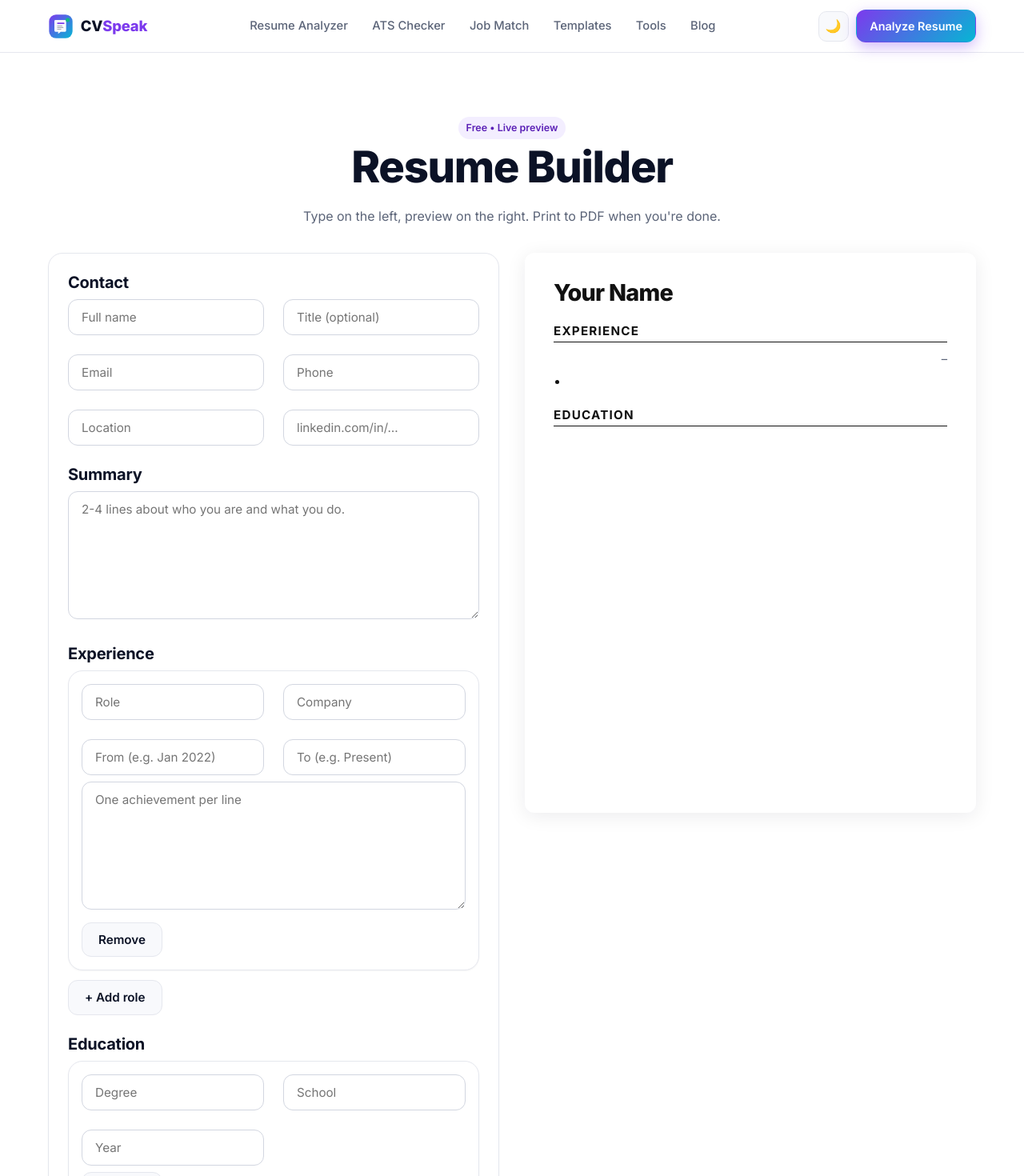
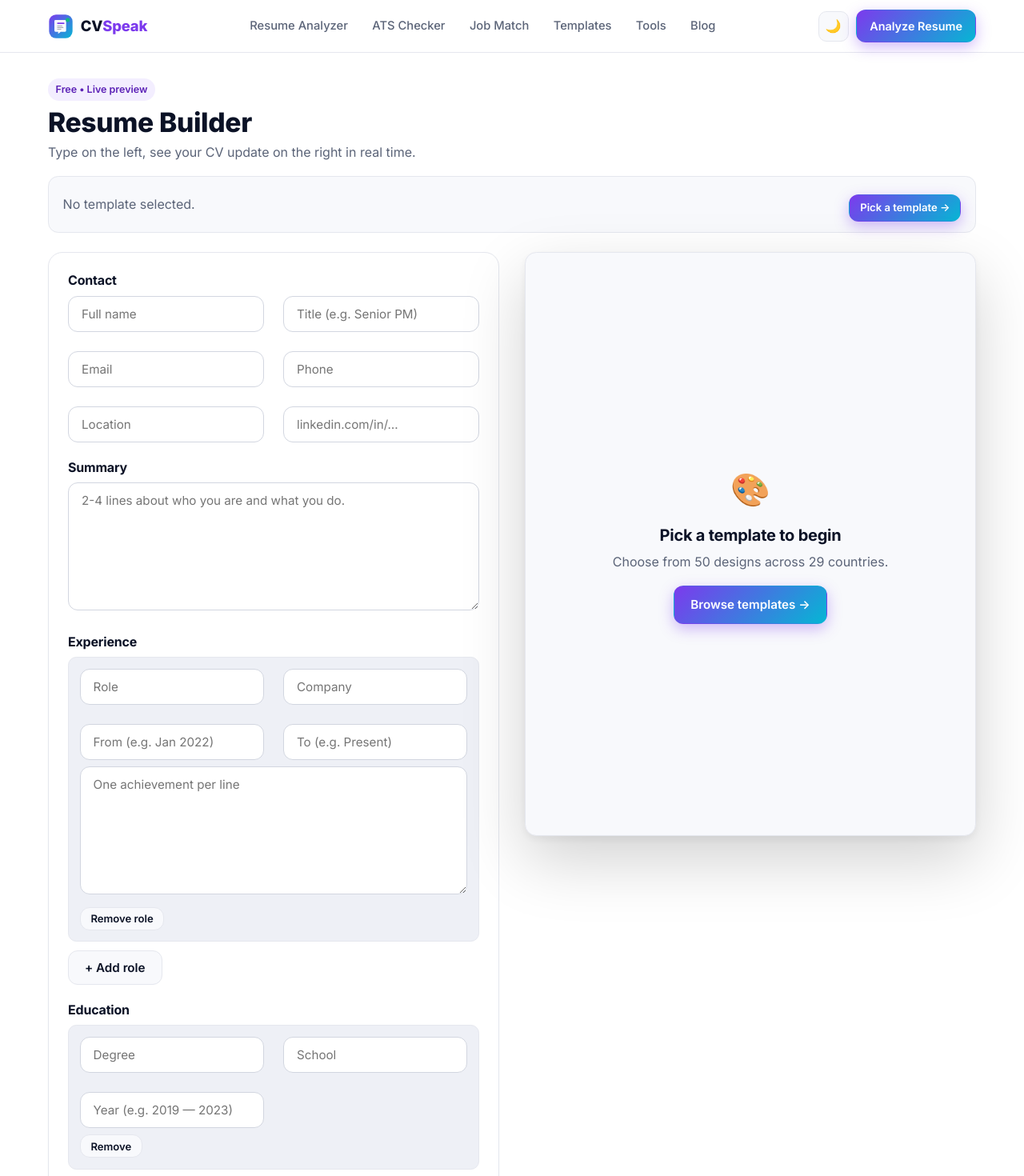
Before and after one commit to iamkamranrafiq/cvspeak-web, an Angular app: page /resume-builder in a window 1280 px wide. Shown: the top 1470 px of the page at 80% size. Built offline with nearby package versions, Linux system fonts and the light colour scheme.

Commit message:
templates changes

```diff
--- a/src/app/features/resume-builder/resume-builder.component.ts
+++ b/src/app/features/resume-builder/resume-builder.component.ts
@@ -1,7 +1,14 @@
 import { CommonModule } from '@angular/common';
-import { Component, OnInit, inject, signal, computed } from '@angular/core';
+import { Component, OnInit, inject, signal } from '@angular/core';
 import { FormsModule } from '@angular/forms';
+import { ActivatedRoute, RouterLink } from '@angular/router';
+import { ApiService } from '@core/services/api.service';
 import { SeoService } from '@core/services/seo.service';
+import { TemplateSummary } from '@core/models/api.models';
+import { TemplatePreviewComponent } from '@shared/components/template-preview/template-preview.component';
+import { SampleResume } from '@features/templates/data/sample-resumes';
+import { COUNTRY_BY_CODE } from '@features/templates/data/countries';
+import { CATEGORIES } from '@features/templates/data/categories';
 
 interface ExperienceItem { role: string; company: string; from: string; to: string; bullets: string; }
 interface EducationItem  { degree: string; school: string; year: string; }
@@ -9,140 +16,261 @@ interface EducationItem  { degree: string; school: string; year: string; }
 @Component({
   selector: 'app-resume-builder',
   standalone: true,
-  imports: [CommonModule, FormsModule],
+  imports: [CommonModule, FormsModule, RouterLink, TemplatePreviewComponent],
   template: `
-    <section class="section">
+    <section class="builder-section">
       <div class="container">
-        <header class="text-center" style="margin-bottom: 2rem;">
-          <div class="badge">Free • Live preview</div>
-          <h1>Resume Builder</h1>
-          <p class="text-muted">Type on the left, preview on the right. Print to PDF when you're done.</p>
+        <!-- Header -->
+        <header class="builder-head">
+          <div>
+            <div class="badge">Free • Live preview</div>
+            <h1>Resume Builder</h1>
+            <p class="text-muted">Type on the left, see your CV update on the right in real time.</p>
+          </div>
+
+          <!-- Template chip -->
+          <div class="template-chip" *ngIf="template() as t">
+            <div class="template-chip__swatch"
+                 [style.background]="t.palette?.primary"
+                 [style.box-shadow]="'0 0 0 4px ' + (t.palette?.accent || '#7c3aed') + '33'"></div>
+            <div class="template-chip__meta">
+              <p class="kicker">Template</p>
+              <h4>{{ t.name }}</h4>
+              <p class="text-muted">{{ COUNTRY_BY_CODE[t.countryCode ?? '']?.flag }} {{ catLabel(t.category) }}</p>
+            </div>
+            <a routerLink="/templates" class="link" style="margin-left: auto;">Change →</a>
+          </div>
+
+          <div class="template-chip template-chip--missing" *ngIf="!template() && !loading()">
+            <p class="text-muted" style="margin: 0;">No template selected.</p>
+            <a routerLink="/templates" class="btn btn--primary btn--sm">Pick a template →</a>
+          </div>
         </header>
 
+        <!-- Two-column layout -->
         <div class="builder">
-          <!-- FORM -->
-          <div class="builder__form card" style="padding: 1.5rem;">
+          <!-- ============================ FORM ============================ -->
+          <div class="builder__form card">
             <h3>Contact</h3>
             <div class="grid grid-2">
               <input class="input" placeholder="Full name"        [(ngModel)]="name">
-              <input class="input" placeholder="Title (optional)" [(ngModel)]="title">
+              <input class="input" placeholder="Title (e.g. Senior PM)" [(ngModel)]="title">
               <input class="input" placeholder="Email"            [(ngModel)]="email">
               <input class="input" placeholder="Phone"            [(ngModel)]="phone">
               <input class="input" placeholder="Location"         [(ngModel)]="location">
               <input class="input" placeholder="linkedin.com/in/…" [(ngModel)]="linkedin">
             </div>
 
-            <h3 style="margin-top: 1.5rem;">Summary</h3>
-            <textarea class="textarea" rows="4" [(ngModel)]="summary" placeholder="2-4 lines about who you are and what you do."></textarea>
+            <h3>Summary</h3>
+            <textarea class="textarea" rows="4" [(ngModel)]="summary"
+                      placeholder="2-4 lines about who you are and what you do."></textarea>
 
-            <h3 style="margin-top: 1.5rem;">Experience</h3>
-            <div *ngFor="let e of experience(); let i = index" class="card" style="padding: 1rem; margin-bottom: .75rem;">
+            <h3>Experience</h3>
+            <div *ngFor="let e of experience(); let i = index" class="sub-card">
               <div class="grid grid-2">
                 <input class="input" placeholder="Role"    [(ngModel)]="e.role">
                 <input class="input" placeholder="Company" [(ngModel)]="e.company">
                 <input class="input" placeholder="From (e.g. Jan 2022)" [(ngModel)]="e.from">
                 <input class="input" placeholder="To (e.g. Present)"    [(ngModel)]="e.to">
               </div>
-              <textarea class="textarea" rows="4" style="margin-top:.5rem;" placeholder="One achievement per line" [(ngModel)]="e.bullets"></textarea>
-              <button class="btn btn--ghost" style="margin-top:.5rem;" (click)="removeExperience(i)">Remove</button>
+              <textarea class="textarea" rows="4" style="margin-top:.5rem;"
+                        placeholder="One achievement per line"
+                        [(ngModel)]="e.bullets"></textarea>
+              <button class="btn btn--ghost btn--sm" (click)="removeExperience(i)">Remove role</button>
             </div>
             <button class="btn btn--ghost" (click)="addExperience()">+ Add role</button>
 
-            <h3 style="margin-top: 1.5rem;">Education</h3>
-            <div *ngFor="let ed of education(); let i = index" class="card" style="padding: 1rem; margin-bottom:.75rem;">
+            <h3>Education</h3>
+            <div *ngFor="let ed of education(); let i = index" class="sub-card">
               <div class="grid grid-2">
                 <input class="input" placeholder="Degree" [(ngModel)]="ed.degree">
                 <input class="input" placeholder="School" [(ngModel)]="ed.school">
-                <input class="input" placeholder="Year"   [(ngModel)]="ed.year">
+                <input class="input" placeholder="Year (e.g. 2019 — 2023)" [(ngModel)]="ed.year">
               </div>
-              <button class="btn btn--ghost" style="margin-top:.5rem;" (click)="removeEducation(i)">Remove</button>
+              <button class="btn btn--ghost btn--sm" (click)="removeEducation(i)">Remove</button>
             </div>
             <button class="btn btn--ghost" (click)="addEducation()">+ Add degree</button>
 
-            <h3 style="margin-top: 1.5rem;">Skills</h3>
-            <textarea class="textarea" rows="3" [(ngModel)]="skills" placeholder="Comma-separated: TypeScript, Angular, RxJS, …"></textarea>
+            <h3>Skills</h3>
+            <textarea class="textarea" rows="3" [(ngModel)]="skills"
+                      placeholder="Comma-separated: TypeScript, Angular, RxJS, …"></textarea>
 
-            <div class="row" style="margin-top: 1.5rem;">
-              <button class="btn btn--primary" (click)="print()">Download as PDF</button>
+            <div class="builder__cta">
+              <button class="btn btn--primary" (click)="print()">⬇ Download as PDF</button>
             </div>
           </div>
 
-          <!-- PREVIEW -->
+          <!-- ============================ PREVIEW ============================ -->
           <div class="builder__preview" id="preview">
-            <div class="resume-page">
-              <header class="resume-header">
-                <h1>{{ name || 'Your Name' }}</h1>
-                <p class="resume-header__title">{{ title }}</p>
-                <p class="resume-header__contact">
-                  <span *ngIf="email">{{ email }}</span>
-                  <span *ngIf="phone"> · {{ phone }}</span>
-                  <span *ngIf="location"> · {{ location }}</span>
-                  <span *ngIf="linkedin"> · {{ linkedin }}</span>
-                </p>
-              </header>
-
-              <section *ngIf="summary">
-                <h2>Summary</h2>
-                <p>{{ summary }}</p>
-              </section>
-
-              <section *ngIf="experience().length">
-                <h2>Experience</h2>
-                <div *ngFor="let e of experience()" class="resume-item">
-                  <div class="resume-item__top">
-                    <strong>{{ e.role }}</strong>
-                    <span class="text-muted">{{ e.from }} – {{ e.to }}</span>
-                  </div>
-                  <div class="text-muted">{{ e.company }}</div>
-                  <ul>
-                    <li *ngFor="let b of (e.bullets || '').split('\\n')">{{ b }}</li>
-                  </ul>
+            <div class="preview-frame" *ngIf="template() as t; else noTemplate">
+              <app-template-preview [def]="t" [data]="resumeData()" [thumb]="false"></app-template-preview>
+            </div>
+            <ng-template #noTemplate>
+              <div class="preview-frame preview-frame--empty">
+                <div *ngIf="loading()" class="skel-shimmer" style="width:100%;height:100%;"></div>
+                <div *ngIf="!loading()" style="padding: 3rem; text-align: center;">
+                  <div style="font-size: 2.5rem; margin-bottom: .8rem;">🎨</div>
+                  <h3>Pick a template to begin</h3>
+                  <p class="text-muted" style="margin: .4rem 0 1rem;">Choose from 50 designs across 29 countries.</p>
+                  <a routerLink="/templates" class="btn btn--primary">Browse templates →</a>
                 </div>
-              </section>
-
-              <section *ngIf="education().length">
-                <h2>Education</h2>
-                <div *ngFor="let ed of education()" class="resume-item">
-                  <div class="resume-item__top">
-                    <strong>{{ ed.degree }}</strong>
-                    <span class="text-muted">{{ ed.year }}</span>
-                  </div>
-                  <div class="text-muted">{{ ed.school }}</div>
-                </div>
-              </section>
-
-              <section *ngIf="skills">
-                <h2>Skills</h2>
-                <p>{{ skills }}</p>
-              </section>
-            </div>
+              </div>
+            </ng-template>
           </div>
         </div>
       </div>
     </section>
   `,
-  styleUrl: './resume-builder.component.scss'
+  styles: [`
+    .builder-section { padding: 2rem 0 5rem; }
+
+    .builder-head { margin-bottom: 1.5rem; }
+    .builder-head h1 { margin: .4rem 0 .25rem; font-size: clamp(1.6rem, 3vw, 2.1rem); font-weight: 800; letter-spacing: -.01em; }
+    .kicker { color: var(--brand-500); font-size: .72rem; text-transform: uppercase; letter-spacing: .12em; font-weight: 700; margin: 0 0 .2rem; }
+
+    .template-chip {
+      margin-top: 1rem;
+      display: flex; align-items: center; gap: 1rem;
+      padding: .85rem 1.1rem; border-radius: .8rem;
+      background: var(--surface-1); border: 1px solid var(--border-soft);
+    }
+    .template-chip__swatch { width: 36px; height: 36px; border-radius: 10px; flex: 0 0 36px; }
+    .template-chip__meta h4 { margin: 0; font-size: 1rem; }
+    .template-chip__meta p  { margin: 0; font-size: .85rem; }
+    .template-chip--missing { justify-content: space-between; }
+    .link { color: var(--brand-500); font-weight: 600; text-decoration: none; }
+    .link:hover { text-decoration: underline; }
+
+    .builder { display: grid; grid-template-columns: 1fr 1fr; gap: 2rem; align-items: start; }
+    .builder__form { padding: 1.5rem; }
+    .builder__form h3 { margin: 1.3rem 0 .6rem; font-size: 1rem; font-weight: 700; }
+    .builder__form h3:first-child { margin-top: 0; }
+    .sub-card {
+      padding: .85rem; background: var(--surface-2); border-radius: .65rem;
+      border: 1px solid var(--border-soft); margin-bottom: .65rem;
+    }
+    .btn--sm { padding: .35rem .8rem; font-size: .82rem; margin-top: .5rem; }
+    .builder__cta { margin-top: 1.6rem; padding-top: 1.2rem; border-top: 1px solid var(--border-soft); }
+
+    .builder__preview { position: sticky; top: 84px; }
+    .preview-frame {
+      aspect-ratio: 8.5 / 11;
+      background: #f4f4f6;
+      border-radius: .9rem; overflow: hidden;
+      border: 1px solid var(--border-soft);
+      box-shadow: 0 30px 80px rgba(0,0,0,.18), 0 4px 12px rgba(0,0,0,.06);
+    }
+    .preview-frame--empty {
+      display: flex; align-items: center; justify-content: center;
+      background: var(--surface-1);
+    }
+    .skel-shimmer {
+      background: linear-gradient(90deg, #eee 0%, #f5f5f7 50%, #eee 100%);
+      background-size: 200% 100%;
+      animation: shimmer 1.4s linear infinite;
+    }
+    @keyframes shimmer { 0% { background-position: 200% 0; } 100% { background-position: -200% 0; } }
+
+    /* Print: only the preview goes to PDF */
+    @media print {
+      body * { visibility: hidden; }
+      #preview, #preview * { visibility: visible; }
+      #preview { position: absolute; left: 0; top: 0; width: 100%; }
+      .preview-frame { box-shadow: none; border: 0; aspect-ratio: auto; }
+    }
+
+    @media (max-width: 960px) {
+      .builder { grid-template-columns: 1fr; }
+      .builder__preview { position: relative; top: 0; }
+    }
+  `]
 })
 export class ResumeBuilderComponent implements OnInit {
-  private seo = inject(SeoService);
+  private route = inject(ActivatedRoute);
+  private api   = inject(ApiService);
+  private seo   = inject(SeoService);
 
+  // --- Form state ---
   name = ''; title = ''; email = ''; phone = ''; location = ''; linkedin = '';
   summary = ''; skills = '';
   experience = signal<ExperienceItem[]>([{ role: '', company: '', from: '', to: '', bullets: '' }]);
   education  = signal<EducationItem[]>([{ degree: '', school: '', year: '' }]);
 
+  // --- Template state ---
+  template = signal<TemplateSummary | null>(null);
+  loading  = signal(true);
+
+  readonly COUNTRY_BY_CODE = COUNTRY_BY_CODE;
+
+  /** Real user data shaped as SampleResume for the preview component.
+   *  Implemented as a plain method (not a computed signal) so Angular's
+   *  change detection picks up changes to the plain string fields (name,
+   *  title, …) on every keystroke — no manual signal bumping required.
+   *  When fields are blank we fall back to the template's sample data so
+   *  the user immediately sees what the design looks like. */
+  resumeData(): SampleResume | null {
+    const hasAny = this.name || this.title || this.summary || this.skills ||
+                   this.experience().some(e => e.role || e.company || e.bullets) ||
+                   this.education().some(e => e.degree || e.school);
+    if (!hasAny) return null;
+
+    return {
+      fullName: this.name || 'Your Name',
+      title:    this.title || '',
+      summary:  this.summary || '',
+      skills:   this.skills || '',
+      email:    this.email,
+      phone:    this.phone,
+      location: this.location,
+      linkedin: this.linkedin,
+      experience: this.experience()
+        .filter(e => e.role || e.company || e.bullets)
+        .map(e => ({
+          role:    e.role || 'Role',
+          company: e.company || 'Company',
+          dates:   [e.from, e.to].filter(Boolean).join(' — '),
+          bullets: (e.bullets || '').split('\n').map(s => s.trim()).filter(Boolean)
+        })),
+      education: this.education()[0]
+        ? {
+            degree: this.education()[0].degree || '',
+            school: this.education()[0].school || '',
+            dates:  this.education()[0].year   || ''
+          }
+        : { degree: '', school: '', dates: '' }
+    };
+  }
+
   ngOnInit(): void {
     this.seo.apply({
       title:       'Free Resume Builder — ATS-Friendly Templates | CVSpeak',
-      description: 'Build an ATS-friendly resume step by step with a live preview. Free, no signup. Export as PDF.',
+      description: 'Build an ATS-friendly resume step by step with a live themed preview. Free, no signup. Export as PDF.',
       canonical:   '/resume-builder'
+    });
+
+    // 1. Read ?template=<slug>
+    this.route.queryParamMap.subscribe(q => {
+      const slug = q.get('template');
+      if (!slug) { this.loading.set(false); return; }
+
+      // 2. Fetch templates and find the match.
+      this.loading.set(true);
+      this.api.listTemplates({ pageSize: 100 }).subscribe({
+        next: r => {
+          const hit = r.items.find(t => t.slug === slug) ?? null;
+          this.template.set(hit);
+          this.loading.set(false);
+        },
+        error: _ => { this.loading.set(false); }
+      });
     });
   }
 
-  addExperience(): void  { this.experience.update(a => [...a, { role: '', company: '', from: '', to: '', bullets: '' }]); }
+  addExperience():  void { this.experience.update(a => [...a, { role: '', company: '', from: '', to: '', bullets: '' }]); }
   removeExperience(i: number): void { this.experience.update(a => a.filter((_, idx) => idx !== i)); }
-  addEducation(): void   { this.education.update(a => [...a, { degree: '', school: '', year: '' }]); }
+  addEducation():   void { this.education.update(a => [...a, { degree: '', school: '', year: '' }]); }
   removeEducation(i: number): void { this.education.update(a => a.filter((_, idx) => idx !== i)); }
 
+  catLabel(slug: string): string { return CATEGORIES.find(c => c.slug === slug)?.name ?? slug; }
   print(): void { window.print(); }
 }
--- a/src/app/features/templates/data/sample-resumes.ts
+++ b/src/app/features/templates/data/sample-resumes.ts
@@ -26,6 +26,12 @@ export interface SampleResume {
   skills: string;
   experience: ExperienceEntry[];
   education: EducationEntry;
+  /** Optional contact overrides. When provided (e.g. by the Resume Builder),
+   *  the preview uses these instead of the generated example contact strings. */
+  email?:    string;
+  phone?:    string;
+  location?: string;
+  linkedin?: string;
 }
 
 // ----- Default / "Silicon-style" software engineer -----
--- a/src/app/shared/components/template-preview/template-preview.component.ts
+++ b/src/app/shared/components/template-preview/template-preview.component.ts
@@ -39,8 +39,8 @@ import { TemplateSummary } from '@core/models/api.models';
         <aside class="tp__side" *ngIf="def.layoutType === 'sidebar-left' || def.layoutType === 'sidebar-right'">
           <div class="tp__avatar">{{ initials() }}</div>
           <h3>Contact</h3>
-          <p class="tp__small">{{ sample().fullName.split(' ')[0].toLowerCase() }}&#64;example.com</p>
-          <p class="tp__small">+1 555 010 2024</p>
+          <p class="tp__small">{{ email() }}</p>
+          <p class="tp__small">{{ phone() }}</p>
           <p class="tp__small">{{ location() }}</p>
           <h3>Skills</h3>
           <ul class="tp__chips">
@@ -53,7 +53,7 @@ import { TemplateSummary } from '@core/models/api.models';
             <h1>{{ sample().fullName }}</h1>
             <p class="tp__title">{{ sample().title }}</p>
             <p class="tp__contact" *ngIf="!isSidebar()">
-              {{ sample().fullName.split(' ')[0].toLowerCase() }}&#64;example.com · +1 555 010 2024 · {{ location() }}
+              {{ email() }} · {{ phone() }} · {{ location() }}
             </p>
             <div class="tp__rule"></div>
           </header>
@@ -276,14 +276,19 @@ import { TemplateSummary } from '@core/models/api.models';
 export class TemplatePreviewComponent {
   @Input({ required: true }) def!: TemplateSummary;
   @Input() thumb = true;
+  /** Optional real user data. When provided, displaces the sample candidate. */
+  @Input() data?: SampleResume | null;
 
   // Computed properties driven by def
   theme = computed(() => COUNTRY_BY_CODE[this.def.countryCode ?? '']?.theme ?? 'silicon-valley');
-  sample = computed<SampleResume>(() => sampleFor(this.def.category));
+  sample = computed<SampleResume>(() => this.data ?? sampleFor(this.def.category));
   isSidebar = computed(() => this.def.layoutType === 'sidebar-left' || this.def.layoutType === 'sidebar-right');
   initials = computed(() =>
     this.sample().fullName.split(' ').map(p => p[0]).join('').slice(0, 2).toUpperCase());
+  email = computed(() => this.sample().email ?? (this.sample().fullName.split(' ')[0].toLowerCase() + '@example.com'));
+  phone = computed(() => this.sample().phone ?? '+1 555 010 2024');
   location = computed(() => {
+    if (this.sample().location) return this.sample().location!;
     const cc = this.def.countryCode ?? '';
     return ({
       us: 'San Francisco, CA', ca: 'Toronto, ON', uk: 'London, UK',
```
